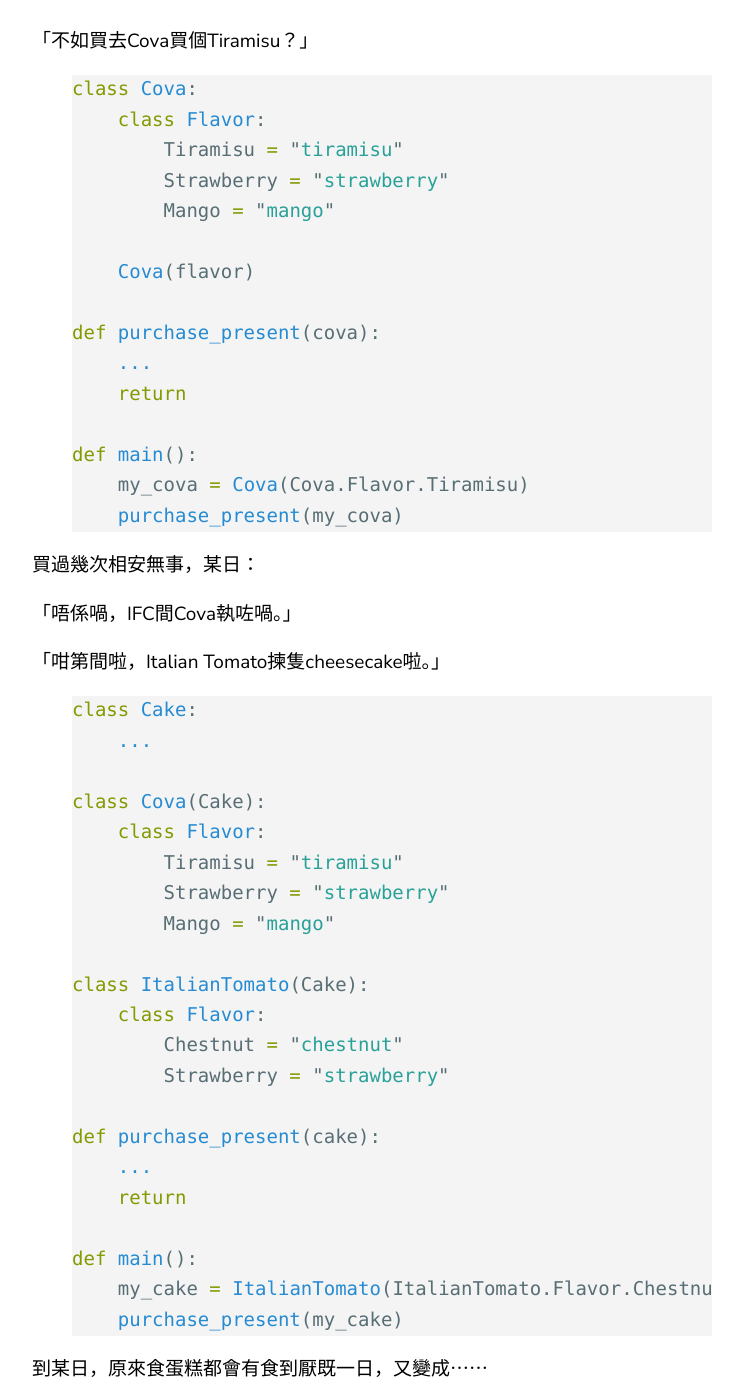
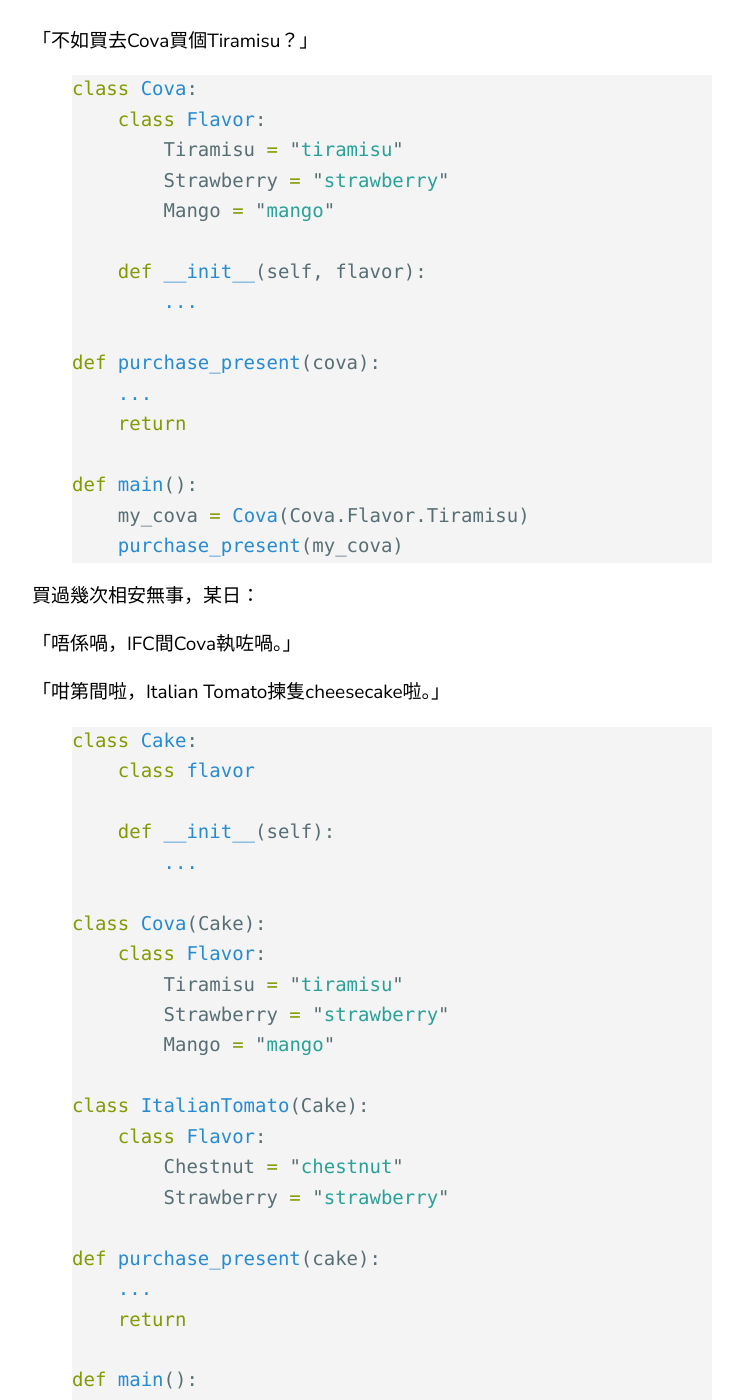
Before and after one commit to frederick623/frederick623.github.io, a Jekyll site: the page built from _posts/2022-01-20-software-engineering.md, in a window 1280 px wide and 1400 px high, scrolled down 1150 px. Shown: the whole window, without its empty margins (68-810 px from the left). Built offline with Jekyll 4.4.1, drawn with Linux system fonts in a browser that asks for light colours.

Commit message:
20220120

```diff
--- a/_posts/2022-01-20-software-engineering.md
+++ b/_posts/2022-01-20-software-engineering.md
@@ -19,7 +19,8 @@
         Strawberry = "strawberry"
         Mango = "mango"
 
-	Cova(flavor)
+	def __init__(self, flavor):
+        ...
 
 def purchase_present(cova):
     ...
@@ -39,7 +40,10 @@
 
 {% highlight python %}
 class Cake:
-    ...
+    class flavor
+
+    def __init__(self):
+        ...
 
 class Cova(Cake):
 	class Flavor:
```
